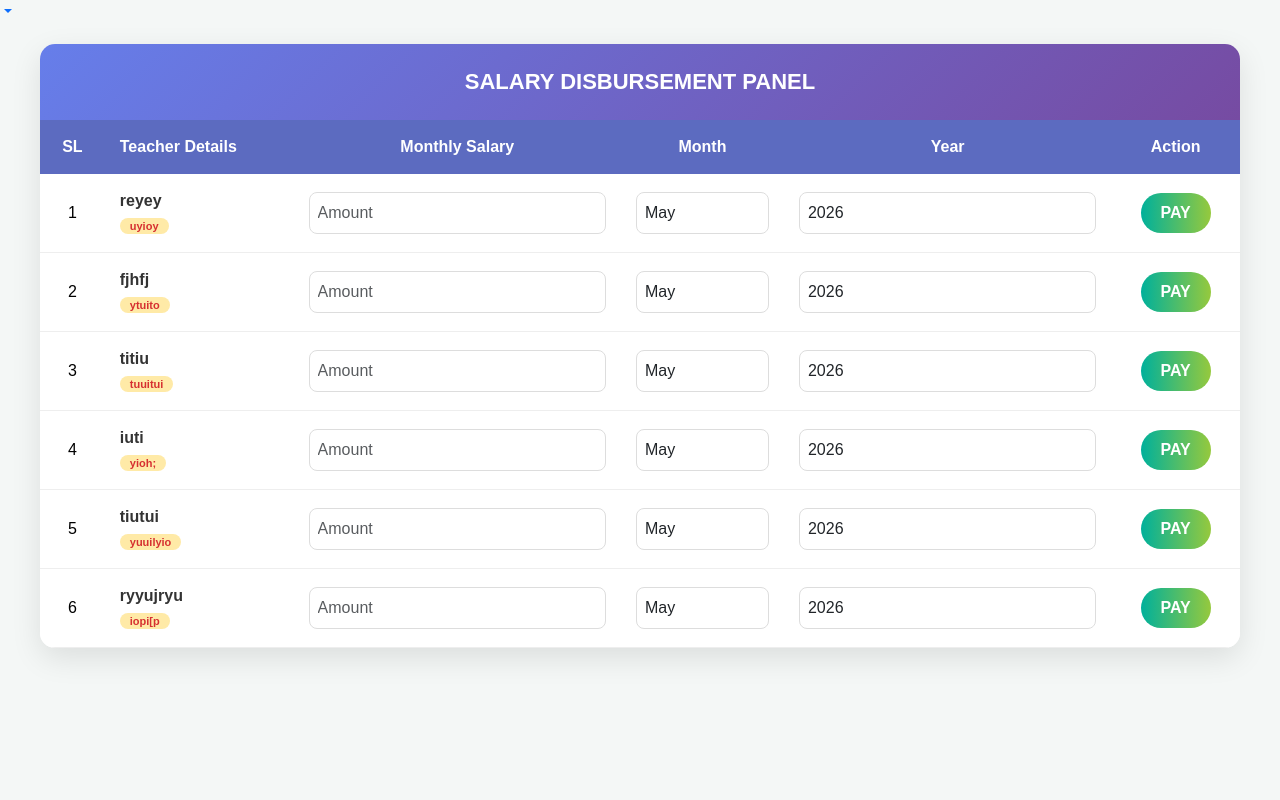
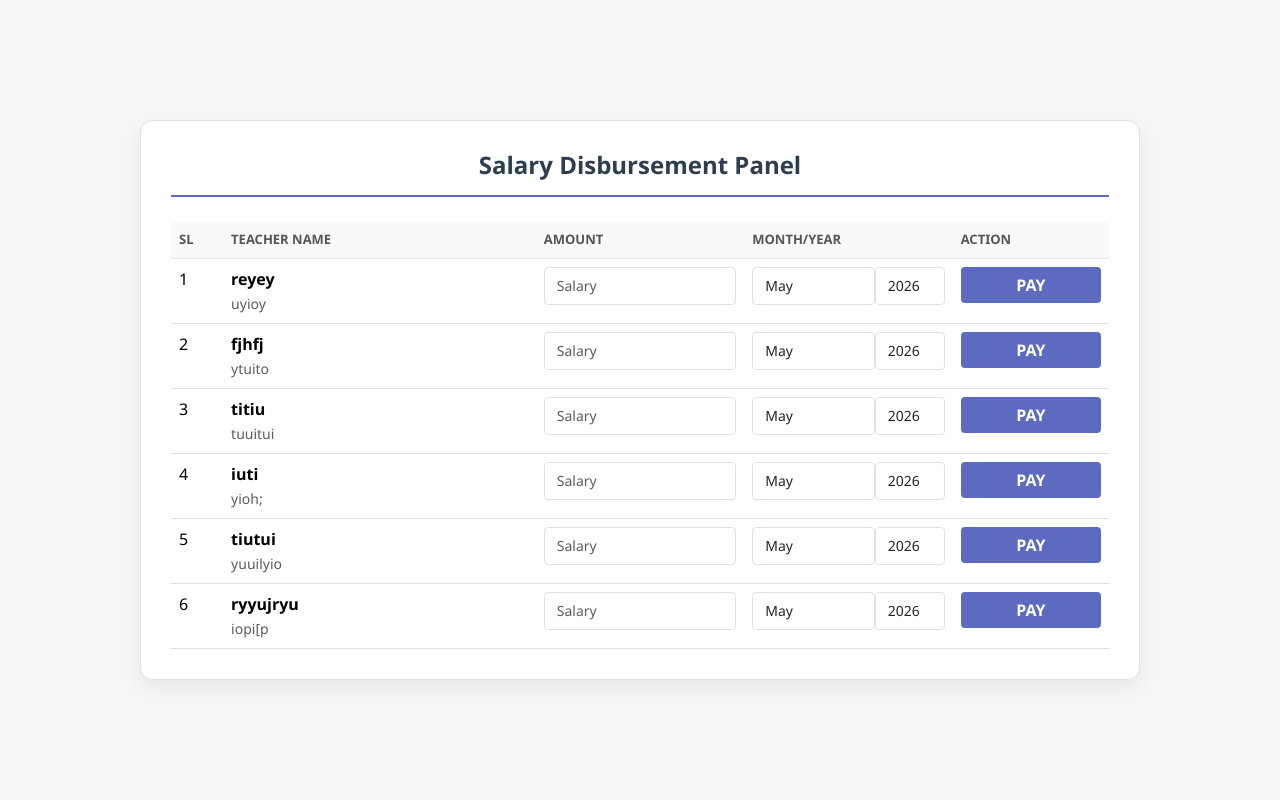
Before and after one commit to iamsakib24/TMS-final, a PHP site: page /salary.php in a window 1280 px wide. Run offline with PHP 8.4, Linux system fonts and the light colour scheme; the visitor is signed in with stand-in values (Sample User, id 1); data comes from the database, SQL or seed files in the repository; some libraries are stand-ins or nearby versions.

Commit message:
Update salary.php

```diff
--- a/salary.php
+++ b/salary.php
@@ -3,9 +3,11 @@ session_start();
 error_reporting(0);
 include('includes/dbconnection.php');
 
+if (strlen($_SESSION['trmsaid'] == 0)) {
+    header('location:logout.php');
+} else {
     // Salary Save Logic
-if(isset($_POST['submit']))
-{
+    if(isset($_POST['submit'])) {
         $teacher_id = $_POST['teacher_id'];
         $salary = $_POST['salary'];
         $month = $_POST['month'];
@@ -28,7 +30,6 @@ if(isset($_POST['submit']))
             $query->bindParam(':month',$month,PDO::PARAM_STR);
             $query->bindParam(':year',$year,PDO::PARAM_STR);
             $query->execute();
-
             echo "<script>alert('Salary Added Successfully');</script>";
         }
     }
@@ -36,123 +37,92 @@ if(isset($_POST['submit']))
 <!doctype html>
 <html lang="en">
 <head>
-    <title>Teacher Salary Management | TRMS</title>
+    <title>Teacher Salary | TRMS</title>
     <link rel="stylesheet" href="vendors/bootstrap/dist/css/bootstrap.min.css">
-
     <style>
         body {
             background: #f4f7f6;
-            font-family: 'Poppins', sans-serif;
+            font-family: 'Segoe UI', sans-serif;
             margin: 0;
-            padding: 0;
         }
 
-        /* Container fix to center the content */
-        .main-content {
-            padding: 20px;
-            width: 100%;
+
+        .wrapper {
             display: flex;
             justify-content: center;
+            align-items: center;
+            min-height: 100vh;
+            padding: 20px;
         }
 
-        .card {
-            border: none;
-            border-radius: 15px;
-            box-shadow: 0 10px 30px rgba(0,0,0,0.1);
+        .salary-card {
             background: #fff;
             width: 100%;
-            max-width: 1200px; /* Table er size control korbe */
-            overflow: hidden;
+            max-width: 1000px;
+            border-radius: 12px;
+            padding: 30px;
+            box-shadow: 0 8px 20px rgba(0,0,0,0.06);
+            border: 1px solid #e0e0e0;
         }
 
-        .card-header {
-            background: linear-gradient(135deg, #667eea 0%, #764ba2 100%);
-            padding: 25px;
+        .salary-card h2 {
+            font-size: 24px;
+            font-weight: 700;
+            color: #2c3e50;
             text-align: center;
-            border: none;
-        }
-        .card-header h2 {
-            font-size: 22px;
-            font-weight: 700;
-            color: #fff;
-            margin: 0;
-            text-transform: uppercase;
+            margin-bottom: 25px;
+            padding-bottom: 15px;
+            border-bottom: 2px solid #5c6bc0;
         }
 
+
+        .table { margin-bottom: 0; }
         .table thead th {
-            background-color: #5c6bc0;
-            color: #ffffff;
+            background-color: #f8f9fa;
+            border-top: none;
+            color: #555;
             font-weight: 600;
-            border: none;
-            padding: 15px;
-            text-align: center;
-        }
-
-        .table tbody td {
-            vertical-align: middle;
-            padding: 15px;
-            text-align: center;
-            border-bottom: 1px solid #eee;
+            text-transform: uppercase;
+            font-size: 13px;
         }
 
         .form-control {
-            border-radius: 8px;
-            padding: 8px;
-            border: 1px solid #ddd;
+            height: 38px;
+            font-size: 14px;
+            border-radius: 4px;
         }
 
-        .btn-save {
-            background: #00b09b;
-            background: linear-gradient(to right, #00b09b, #96c93d);
+        .btn-pay {
+            background-color: #5c6bc0;
+            color: white;
             border: none;
-            padding: 8px 20px;
-            border-radius: 50px;
+            padding: 6px 20px;
             font-weight: 600;
-            color: #fff;
-            transition: 0.3s;
-        }
-        .btn-save:hover {
-            transform: scale(1.05);
-            box-shadow: 0 5px 15px rgba(0,0,0,0.1);
+            border-radius: 4px;
+            width: 100%;
         }
 
-        .teacher-name { font-weight: 700; color: #333; }
-        .subject-badge {
-            background: #ffeaa7;
-            color: #d63031;
-            padding: 2px 10px;
-            border-radius: 10px;
-            font-size: 11px;
-            font-weight: bold;
-        }
+        .btn-pay:hover { background-color: #4a59a7; color: #fff; }
 
-        /* Hiding potential unwanted icons from header.php */
-        .user-area img, .user-avatar { display: none !important; }
+
+        .user-area, .header-left { display: none !important; }
     </style>
 </head>
-
 <body>
 
+<div class="wrapper">
+    <div class="salary-card">
+        <h2>Salary Disbursement Panel</h2>
 
-<?php include_once('includes/header.php');?>
-
-<div class="main-content">
-    <div class="card">
-        <div class="card-header">
-            <h2>Salary Disbursement Panel</h2>
-        </div>
-
-        <div class="card-body p-0">
         <div class="table-responsive">
-                <table class="table table-hover mb-0">
+            <table class="table table-hover">
                 <thead>
                     <tr>
-                            <th>SL</th>
-                            <th style="text-align: left;">Teacher Details</th>
-                            <th>Monthly Salary</th>
-                            <th>Month</th>
-                            <th>Year</th>
-                            <th>Action</th>
+                        <th width="5%">SL</th>
+                        <th width="30%">Teacher Name</th>
+                        <th width="20%">Amount</th>
+                        <th width="20%">Month/Year</th>
+                        <th width="15%">Action</th>
                     </tr>
                 </thead>
                 <tbody>
@@ -161,38 +131,35 @@ if(isset($_POST['submit']))
                     $query = $dbh->prepare($sql);
                     $query->execute();
                     $results = $query->fetchAll(PDO::FETCH_OBJ);
-
                     $cnt = 1;
                     foreach($results as $row) {
                     ?>
                     <form method="post">
                         <tr>
                             <td><?php echo $cnt;?></td>
-                            <td style="text-align: left;">
-                                <div class="teacher-name"><?php echo $row->Name;?></div>
-                                <span class="subject-badge"><?php echo $row->TeacherSub;?></span>
+                            <td>
+                                <strong><?php echo $row->Name;?></strong><br>
+                                <small class="text-muted"><?php echo $row->TeacherSub;?></small>
                             </td>
                             <td>
-                                <div class="input-group">
-                                    <input type="number" name="salary" class="form-control" placeholder="Amount" required>
+                                <input type="number" name="salary" class="form-control" placeholder="Salary" required>
+                            </td>
+                            <td>
+                                <div class="d-flex">
+                                    <select name="month" class="form-control mr-1" required>
+                                        <?php
+                                        $months = ["Jan", "Feb", "Mar", "Apr", "May", "Jun", "Jul", "Aug", "Sep", "Oct", "Nov", "Dec"];
+                                        foreach($months as $m) {
+                                            echo "<option value='$m'".($m == date('M') ? ' selected' : '').">$m</option>";
+                                        }
+                                        ?>
+                                    </select>
+                                    <input type="text" name="year" class="form-control" value="<?php echo date('Y'); ?>" style="width: 70px;" required>
                                 </div>
                             </td>
                             <td>
-                                <select name="month" class="form-control" required>
-                                    <?php
-                                    $months = ["January", "February", "March", "April", "May", "June", "July", "August", "September", "October", "November", "December"];
-                                    foreach($months as $m) {
-                                        echo "<option value='$m'".($m == date('F') ? ' selected' : '').">$m</option>";
-                                    }
-                                    ?>
-                                </select>
-                            </td>
-                            <td>
-                                <input type="text" name="year" class="form-control" value="<?php echo date('Y'); ?>" required>
-                            </td>
-                            <td>
                                 <input type="hidden" name="teacher_id" value="<?php echo $row->ID;?>">
-                                <button type="submit" name="submit" class="btn btn-save">PAY</button>
+                                <button type="submit" name="submit" class="btn btn-pay">PAY</button>
                             </td>
                         </tr>
                     </form>
@@ -202,10 +169,7 @@ if(isset($_POST['submit']))
         </div>
     </div>
 </div>
-</div>
-
-<script src="vendors/jquery/dist/jquery.min.js"></script>
-<script src="vendors/bootstrap/dist/js/bootstrap.min.js"></script>
 
 </body>
 </html>
+<?php } ?>
```
Lines whose indentation alone changed are shown as unchanged.
